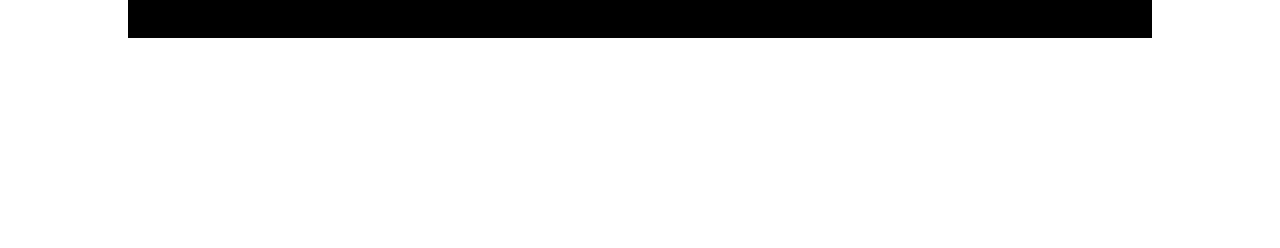
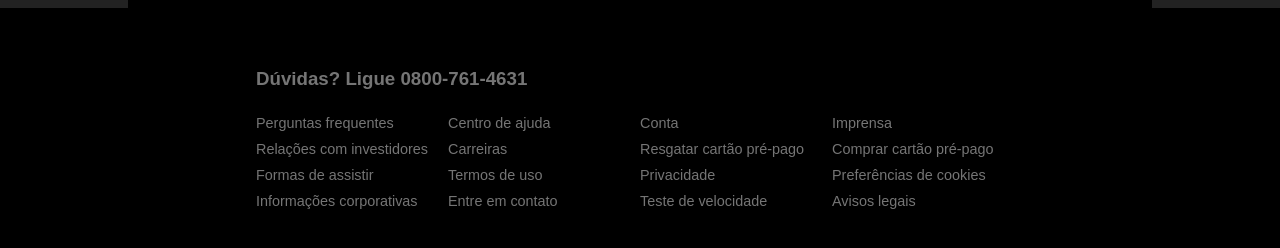
Before and after one commit to RicardoBaldrez/MovieStore, a React (Create React App) app: page / in a window 1280 px wide. Shown: the part 2000-2248 px from the top of the page. Before the commit the page ends 2038 px from the top, so only its background shows below. Built offline with nearby package versions, Linux system fonts and the light colour scheme.

Commit message:
Footer inclusion

```diff
--- /dev/null
+++ b/src/components/Footer/index.jsx
@@ -0,0 +1,41 @@
+import React from 'react'
+
+import { Section, Article, Header, Title, List, ListItem, ContainerItem } from './styles';
+
+export default function Footer() {
+  return (
+    <Section>
+      <Article>
+        <Header>
+          <Title>Dúvidas? Ligue 0800-761-4631</Title>
+        </Header>
+        <List>
+          <ContainerItem>
+            <ListItem>Perguntas frequentes</ListItem>
+            <ListItem>Relações com investidores</ListItem>
+            <ListItem>Formas de assistir</ListItem>
+            <ListItem>Informações corporativas</ListItem>
+          </ContainerItem>
+          <ContainerItem>
+            <ListItem>Centro de ajuda</ListItem>
+            <ListItem>Carreiras</ListItem>
+            <ListItem>Termos de uso</ListItem>
+            <ListItem>Entre em contato</ListItem>
+          </ContainerItem>
+          <ContainerItem>
+            <ListItem>Conta</ListItem>
+            <ListItem>Resgatar cartão pré-pago</ListItem>
+            <ListItem>Privacidade</ListItem>
+            <ListItem>Teste de velocidade</ListItem>
+          </ContainerItem>
+          <ContainerItem>
+            <ListItem>Imprensa</ListItem>
+            <ListItem>Comprar cartão pré-pago</ListItem>
+            <ListItem>Preferências de cookies</ListItem>
+            <ListItem>Avisos legais</ListItem>
+          </ContainerItem>
+        </List>
+      </Article>
+    </Section>
+  );
+}
--- /dev/null
+++ b/src/components/Footer/styles.jsx
@@ -0,0 +1,38 @@
+import styled from 'styled-components';
+
+export const Section = styled.section`
+  height: 50vh;
+  padding: 60px 0;
+  background-color: #000;
+  border-top: 8px solid #222;
+`;
+
+export const Article = styled.article`
+  margin: 0 auto;
+  max-width: 60%;
+`;
+
+export const Header = styled.header`
+  flex-basis: 100%;
+`;
+
+export const Title = styled.h1`
+  color: #757575;
+  margin-bottom: 15px;
+`;
+
+export const List = styled.ul`
+  display: flex;
+  flex-basis: 100%;
+  list-style: none;
+`;
+
+export const ContainerItem = styled.div`
+  flex-basis: 100%;
+`;
+
+export const ListItem = styled.li`
+  margin: 10px 0;
+  color: #757575;
+  font-size: .9em;
+`;
--- a/src/pages/PresentationPage/index.jsx
+++ b/src/pages/PresentationPage/index.jsx
@@ -1,5 +1,6 @@
 import React from 'react'
 
+import Footer from '../../components/Footer';
 import Button from '../../components/Button';
 import Header from '../../components/Header';
 import ContainerCentralDialog from '../../components/ContainerCentralDialog';
@@ -33,6 +34,7 @@ export default function PresentationPage() {
         </ContainerCentralDialog>
       </ContainerMain>
       <PresentationPageSession />
+      <Footer />
     </>
   )
 }
```
